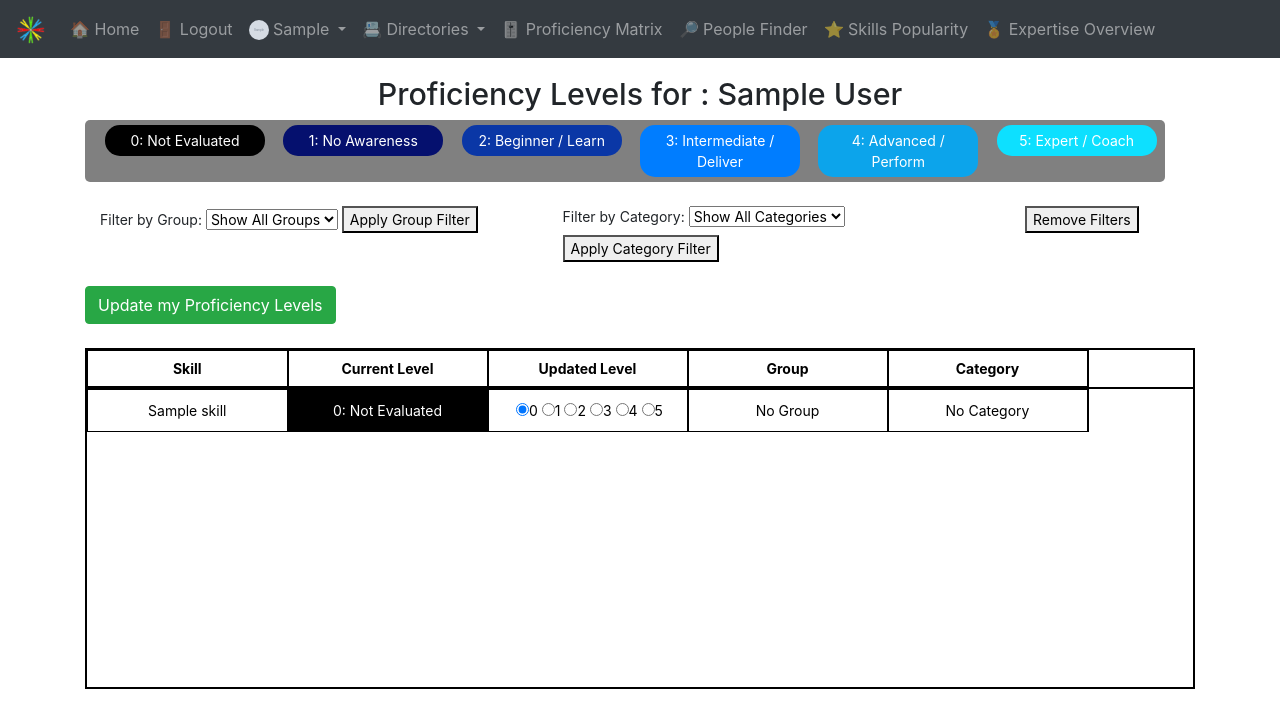
After one commit to MattBlanpain/Repository_Project_SMS, a Flask app: page /assessment in a window 1280 px wide. The commit adds this page. Shown: the top 728 px of the page. Run offline with Flask 3, Linux system fonts and the light colour scheme; a user stored in the database is signed in; tables that the repository leaves empty hold one stand-in row (values such as "Sample post"); grey boxes marked "Sample" are stand-in pictures; some libraries are stand-ins or nearby versions.

Commit message:
improve edit proficiency user_proficiencies.html is now obsolete and replaced by assessment.html edit proficiency is now correct for usability

```diff
--- a/website/static/site.css
+++ b/website/static/site.css
@@ -18,12 +18,26 @@ td {
   font-size: 0.875em
 }
 
-td[data-value="0"] {    background: #000; /* Black for 0 */   }
-td[data-value="1"] {    background: #05106E; /* Your custom color for 1 */  }
-td[data-value="2"] {    background: #0A37A6; /* Your custom color for 2 */  }
-td[data-value="3"] {    background: #007DFF; /* Your custom color for 3 */  }
-td[data-value="4"] {    background: #0CA4EB; /* Your custom color for 4 */  }
-td[data-value="5"] {    background: #0DE0FF; /* Your custom color for 5 */  }
+table.scrolldown td {
+  text-align: center;
+  padding: 10px;
+  font-weight: normal;
+  color: black;
+  font-size: 0.875em
+}
+
+td[data-value="0"] {    background: #000; color: #fff;  }
+td[data-value="1"] {    background: #05106E; color: #fff;  }
+td[data-value="2"] {    background: #0A37A6; color: #fff;  }
+td[data-value="3"] {    background: #007DFF; color: #fff;  }
+td[data-value="4"] {    background: #0CA4EB; color: #fff;  }
+td[data-value="5"] {    background: #0DE0FF; color: #fff;  }
+table.scrolldown td[data-id="0"] {    background: #000; color: #fff;  }
+table.scrolldown td[data-id="1"] {    background: #05106E; color: #fff;  }
+table.scrolldown td[data-id="2"] {    background: #0A37A6; color: #fff;  }
+table.scrolldown td[data-id="3"] {    background: #007DFF; color: #fff;  }
+table.scrolldown td[data-id="4"] {    background: #0CA4EB; color: #fff;  }
+table.scrolldown td[data-id="5"] {    background: #0DE0FF; color: #fff;  }
 
 #proficiencyMatrix td:first-child {     color: #000; /* Black text color for the first column */ }
 #proficiency_levels_edit td {     color: #000; /* Black text color */ }
--- /dev/null
+++ b/website/templates/assessment.html
@@ -0,0 +1,205 @@
+{% extends "base.html" %}
+{% block title %}
+  Assessment
+{% endblock %}
+{% block content %}
+<h1>Proficiency Levels for : {{ user.first_name }} {{ user.last_name }}</h1>
+<div class="container-fluid">
+  <div class="row" style="border-radius:5px;-webkit-border-radius:5px;-moz-border-radius:5px;width:100%;padding:5px;background-color:grey;">
+    <div class="col-2">
+      <div title="0=I didn’t evaluate this yet. Perhaps I'am good, perhaps I'm bad at it." style="border-radius:15px;-webkit-border-radius:15px;-moz-border-radius:15px;width:160px;background-color:black ; color:#FFFFFF;padding:5px;text-align:center;font-size: 0.875em;">
+        0: Not Evaluated
+      </div>
+    </div>
+    <div class="col-2">
+      <div title="1=I just know what this is. Or even don't." style="border-radius:15px;-webkit-border-radius:15px;-moz-border-radius:15px;width:160px;background-color:#05106E ; color:#FFFFFF;padding:5px;text-align:center;font-size: 0.875em;">
+        1: No Awareness
+      </div>
+    </div>
+    <div class="col-2">
+      <div title="2=I’ve done this a few times and I’m familiar, but I still need supervision." style="border-radius:15px;-webkit-border-radius:15px;-moz-border-radius:15px;width:160px;background-color:#0A37A6 ; color:#FFFFFF;padding:5px;text-align:center;font-size: 0.875em;">
+        2: Beginner / Learn
+      </div>
+    </div>
+    <div class="col-2">
+      <div title="3=I’ve done this multiple times and can do this well, with only seldom expert support." style="border-radius:15px;-webkit-border-radius:15px;-moz-border-radius:15px;width:160px;background-color:#007DFF ; color:#FFFFFF;padding:5px;text-align:center;font-size: 0.875em;">
+        3: Intermediate / Deliver
+      </div>
+    </div>
+    <div class="col-2">
+      <div title="4=I’ve done this in multiple companies, industries, and can design and lead a project. I can conduct a training." style="border-radius:15px;-webkit-border-radius:15px;-moz-border-radius:15px;width:160px;background-color:#0CA4EB ; color:#FFFFFF;padding:5px;text-align:center;font-size: 0.875em;">
+        4: Advanced / Perform
+      </div>
+    </div>
+    <div class="col-2">
+      <div title="5=I’m a global expert at this and I could “write the book” or “teach a masterclass” on this." style="border-radius:15px;-webkit-border-radius:15px;-moz-border-radius:15px;width:160px;background-color:#0DE0FF ; color:#FFFFFF;padding:5px;text-align:center;font-size: 0.875em;">
+        5: Expert / Coach
+      </div>
+    </div>
+  </div>
+</div>
+
+<style>
+  table.scrolldown {
+      width: 100%;
+
+      /* border-collapse: collapse; */
+      border-spacing: 0;
+      border: 2px solid black;
+  }
+
+  /* To display the block as level element */
+  table.scrolldown tbody, table.scrolldown thead {
+      display: block;
+  }
+
+  thead tr th {
+      height: 15px;
+      line-height: 15px;
+  }
+
+  table.scrolldown tbody {
+
+      /* Set the height of table body */
+      height: 300px;
+
+      /* Set vertical scroll */
+      overflow-y: auto;
+
+      /* Hide the horizontal scroll */
+      overflow-x: hidden;
+  }
+
+  tbody {
+      border-top: 2px solid black;
+  }
+
+  tbody td, thead th {
+      width : 200px;
+      border-right: 2px solid black;
+  }
+  td {
+      text-align:center;
+  }
+</style>
+<br>
+<div class="container-fluid">
+  <div class="row">
+    <div class="col-5">
+      <div style="font-size: 0.875em;">
+        <form method="POST" action="{{ url_for('views.assessment') }}">
+          <label for="group_filter">Filter by Group:</label>
+          <select name="group_filter" id="group_filter">
+              <option value="all">Show All Groups</option>
+              {% for group in groups %}
+                  <option value="{{ group.group_id }}">{{ group.group_name }}</option>
+              {% endfor %}
+          </select>
+          <button type="submit">Apply Group Filter</button>
+        </form>
+      </div>
+    </div>
+    <div class="col-5">
+      <div style="font-size: 0.875em;">
+        <form method="POST" action="{{ url_for('views.assessment') }}">
+          <label for="category_filter">Filter by Category:</label>
+          <select name="category_filter" id="category_filter">
+              <option value="all">Show All Categories</option>
+              {% for category in categories %}
+                  <option value="{{ category.category_id }}">{{ category.category_name }}</option>
+              {% endfor %}
+          </select>
+          <button type="submit">Apply Category Filter</button>
+        </form>
+      </div>
+    </div>
+    <div class="col-2">
+      <div style="font-size: 0.875em;">
+        <button onclick="showAllSkills()">Remove Filters</button>
+      </div>
+    </div>
+  </div>
+</div>
+<div>
+  <form method="POST" action="{{ url_for('views.update_proficiencies') }}">
+    <br>
+    <button type="submit" class="btn btn-success" onClick="update_proficiencies">Update my Proficiency Levels</button>
+    {% if filtered_by_category == "yes" or filtered_by_group == "yes" %}&nbsp; &nbsp; {{list_skills|length }} skills are displayed on {{ total_skills }} skills in total in directory. &nbsp;
+    {% endif %}
+    <br>
+    <br>
+  <table class="scrolldown">
+    <thead>
+        <tr>
+            <th>Skill</th>
+            <th>Current Level</th>
+            <th>Updated Level</th>
+            {% if filtered_by_group == "yes" %}<th style="background-color: red;">{% else %}<th>{% endif %}Group</th>
+            {% if filtered_by_category == "yes" %}<th style="background-color: red;">{% else %}<th>{% endif %}Category</th>
+        </tr>
+    </thead>
+    <tbody>
+      {% for skill in list_skills %}
+        <tr>
+            <td>{{ skill.skill_name }}</td>
+            {% if proficiency_levels[skill.skill_id] == 0 %}<td data-id="0">0: Not Evaluated{% endif %}
+            {% if proficiency_levels[skill.skill_id] == 1 %}<td data-id="1">1: No Awareness{% endif %}
+            {% if proficiency_levels[skill.skill_id] == 2 %}<td data-id="2">2: Beginner / Learn{% endif %}
+            {% if proficiency_levels[skill.skill_id] == 3 %}<td data-id="3">3: Intermediate / Deliver{% endif %}
+            {% if proficiency_levels[skill.skill_id] == 4 %}<td data-id="4">4: Advanced / Perform{% endif %}
+            {% if proficiency_levels[skill.skill_id] == 5 %}<td data-id="5">5: Expert / Coach{% endif %}
+            </td>
+            <td>
+              <label for="skill_{{ skill.skill_id }}">
+              </label>
+              <input type="radio" name="{{ skill.skill_id }}" id="skill_{{ skill.skill_id }}" value="0" {% if proficiency_levels[skill.skill_id] == 0 %}checked{% endif %}>0
+              <input type="radio" name="{{ skill.skill_id }}" id="skill_{{ skill.skill_id }}" value="1" {% if proficiency_levels[skill.skill_id] == 1 %}checked{% endif %}>1
+              <input type="radio" name="{{ skill.skill_id }}" id="skill_{{ skill.skill_id }}" value="2" {% if proficiency_levels[skill.skill_id] == 2 %}checked{% endif %}>2
+              <input type="radio" name="{{ skill.skill_id }}" id="skill_{{ skill.skill_id }}" value="3" {% if proficiency_levels[skill.skill_id] == 3 %}checked{% endif %}>3
+              <input type="radio" name="{{ skill.skill_id }}" id="skill_{{ skill.skill_id }}" value="4" {% if proficiency_levels[skill.skill_id] == 4 %}checked{% endif %}>4
+              <input type="radio" name="{{ skill.skill_id }}" id="skill_{{ skill.skill_id }}" value="5" {% if proficiency_levels[skill.skill_id] == 5 %}checked{% endif %}>5
+            </td>
+            <td>
+              {% if skill.parent_group %} {{ skill.get_group_name_for_skill() }}
+              {% else %} No Group
+              {% endif %}
+            </td>
+            <td>
+              {% if skill.parent_group %} {{ skill.get_category_name_for_skill() }}
+              {% else %} No Category
+              {% endif %}
+            </td>
+        </tr>
+      {% endfor %}
+    </tbody>
+  </table>
+  <br>
+  </form>
+</div>
+
+<script>
+  function showOnlyGroup() {
+      var selectedGroup = document.getElementById("group_filter").value;
+      if (selectedGroup !== "all") {
+          // Reload the page with the selected group filter
+          window.location.href = "/assessment?group=" + selectedGroup;
+      }
+  }
+
+  function showAllSkills() {
+      // Reload the page to show all skills
+      window.location.href = "/assessment";
+  }
+
+  function showOnlyCategory() {
+      var selectedCategory = document.getElementById("category_filter").value;
+      if (selectedCategory !== "all") {
+          // Reload the page with the selected category filter
+          window.location.href = "assessment";
+          // window.location.href = "/assessment?category=" + selectedCategory;
+      }
+  }
+</script>
+
+
+{% endblock %}
--- a/website/templates/base.html
+++ b/website/templates/base.html
@@ -92,7 +92,8 @@
                 <a class="dropdown-item" href="/user_sunburst/" title="View your proficiency for all skills in sunburst chart" onclick=
                 "location.href=this.href+currentuserid;return false;">&#x2742; View My Sunburst Chart</a>
                 <a class="dropdown-item" href="/account" title="Modify your information including picture">&#x1F5BA; Edit My Account</a>
-                <a class="dropdown-item" href="/user_proficiencies" title="Edit your proficiencies in a table">&#x1F39A; Edit My Proficiencies</a>
+                <!-- <a class="dropdown-item" href="/user_proficiencies" title="Edit your proficiencies in a table">&#x1F39A; Edit My Proficiencies</a> -->
+                <a class="dropdown-item" href="/assessment" title="Edit your proficiencies in a table">&#x1F39A; Assess My Skills</a>
                  <!--<a class="dropdown-item" href="/qualifications" title="Edit your qualifications">&#x1F393; Edit My Qualifications</a> -->
               </div>
             </div>
--- a/website/templates/proficiencies.html
+++ b/website/templates/proficiencies.html
@@ -21,7 +21,7 @@
         <option value="all">All Groups</option>
         <!-- Options will be dynamically populated with available groups -->
         {% for group in available_groups %}
-            <option value="{{ group.group_id }}" {% if selected_group_id == group.group_id %} selected {% endif %}>{{ group.group_name }}</option>
+            <option value="{{ group.group_id }}" {% if group.group_id == selected_group_id %} selected {% endif %}>{{ group.group_name }}</option>
         {% endfor %}
     </select>
     <button onclick="showOnlyGroup()">Apply Group filter</button>
@@ -31,7 +31,7 @@
         <option value="all">All Categories</option>
         <!-- Options will be dynamically populated with available categories -->
         {% for category in available_categories %}
-            <option value="{{ category.category_id }}" {% if selected_category_id == category.category_id %} selected {% endif %}>{{ category.category_name }}</option>
+            <option value="{{ category.category_id }}" {% if category.category_id == selected_category_id  %} selected {% endif %}>{{ category.category_name }}</option>
         {% endfor %}
     </select>
     <button onclick="showOnlyCategory()">Apply Category filter</button>
--- a/website/views.py
+++ b/website/views.py
@@ -100,7 +100,7 @@ def view_users():
 
     return render_template('people.html', get_city_name_from_user=get_city_name_from_user, users=users, user=current_user)
 
-@views.route('/proficiencies', methods=['GET'])
+@views.route('/proficiencies', methods=['GET', 'POST'])
 @login_required
 def display_proficiency_matrix():
     list_all_users = User.query.all()
@@ -827,3 +827,74 @@ def user(user_id):
     def get_city_name_from_user(id):
         return cities.get(id)
     return render_template('user.html', get_continent_name_from_user=get_continent_name_from_user, get_country_name_from_user=get_country_name_from_user, get_city_name_from_user=get_city_name_from_user, user=current_user, selected_user=selected_user, proficiency_counts=proficiency_counts)
+
+@views.route('/assessment', methods=['GET', 'POST'])
+@login_required
+def assessment():
+
+    # Fetch all groups for the dropdown list
+    groups = SkillGroup.query.all()
+
+    # Fetch all categories for the dropdown list
+    categories = SkillCategory.query.all()
+
+    # Fetch all skills
+    list_skills = Skill.query.all()
+    total_skills = len(list_skills)
+
+    if request.method == 'POST':
+        # Handle filter by group
+        group_filter = request.form.get('group_filter')
+        if group_filter and group_filter != 'all':
+            filtered_skills = Skill.query.filter_by(parent_group=group_filter).all()
+            filtered_by_group = "yes"
+            filtered_by_category = "no"
+        else:
+            filtered_skills = list_skills
+            filtered_by_group = "no"
+            filtered_by_category = "no"
+
+
+        # Handle filter by category
+        category_filter = request.form.get('category_filter')
+        if category_filter and category_filter != 'all':
+            groups_in_category = SkillGroup.query.filter_by(parent_category=category_filter).all()
+            group_ids_in_category = [group.group_id for group in groups_in_category]
+            filtered_skills = [skill for skill in filtered_skills if skill.parent_group in group_ids_in_category]
+            filtered_by_category = "yes"
+            filtered_by_group = "no"
+        else:
+            filtered_by_category = "no"
+
+
+    else:
+        # When first loading the page or resetting filters
+        filtered_skills = list_skills
+        filtered_by_group = "no"
+        filtered_by_category = "no"
+        group_filter = 'all'
+        category_filter = 'all'
+
+    # Fetch proficiency levels based on the filtered skills for the selected user
+    assessments = Assessment.query.filter_by(for_user=current_user.id).all()
+    proficiency_levels = {assessment.for_skill: assessment.proficiency_level.value for assessment in assessments if assessment.for_skill in [skill.skill_id for skill in filtered_skills]}
+
+    proficiency_levels = {assessment.for_skill: assessment.proficiency_level.value for assessment in assessments}
+    proficiency_counts = Counter(proficiency_levels.values())
+
+    return render_template('assessment.html', user=current_user, total_skills=total_skills, list_skills=filtered_skills, proficiency_levels=proficiency_levels, proficiency_counts=proficiency_counts, groups=groups, categories=categories, filtered_by_group=filtered_by_group, filtered_by_category=filtered_by_category, selected_category_id=category_filter, selected_group_id=group_filter)
+
+@views.route('/update_proficiencies', methods=['POST'])
+@login_required
+def update_proficiencies():
+    # Handle the form submission and update proficiency levels
+    for skill_id in request.form:
+        proficiency_level = request.form[skill_id]
+        print(skill_id)
+        print(proficiency_level)
+        assessment = Assessment.query.filter_by(for_skill=skill_id, for_user=current_user.id).first()
+        if assessment:
+            assessment.proficiency_level = ProficiencyLevel(int(proficiency_level))
+            db.session.commit()
+
+    return redirect(url_for('views.assessment'))
```
Also changed, not shown: website/templates/home.html (+25 -24 lines). Lines whose indentation alone changed are shown as unchanged.
